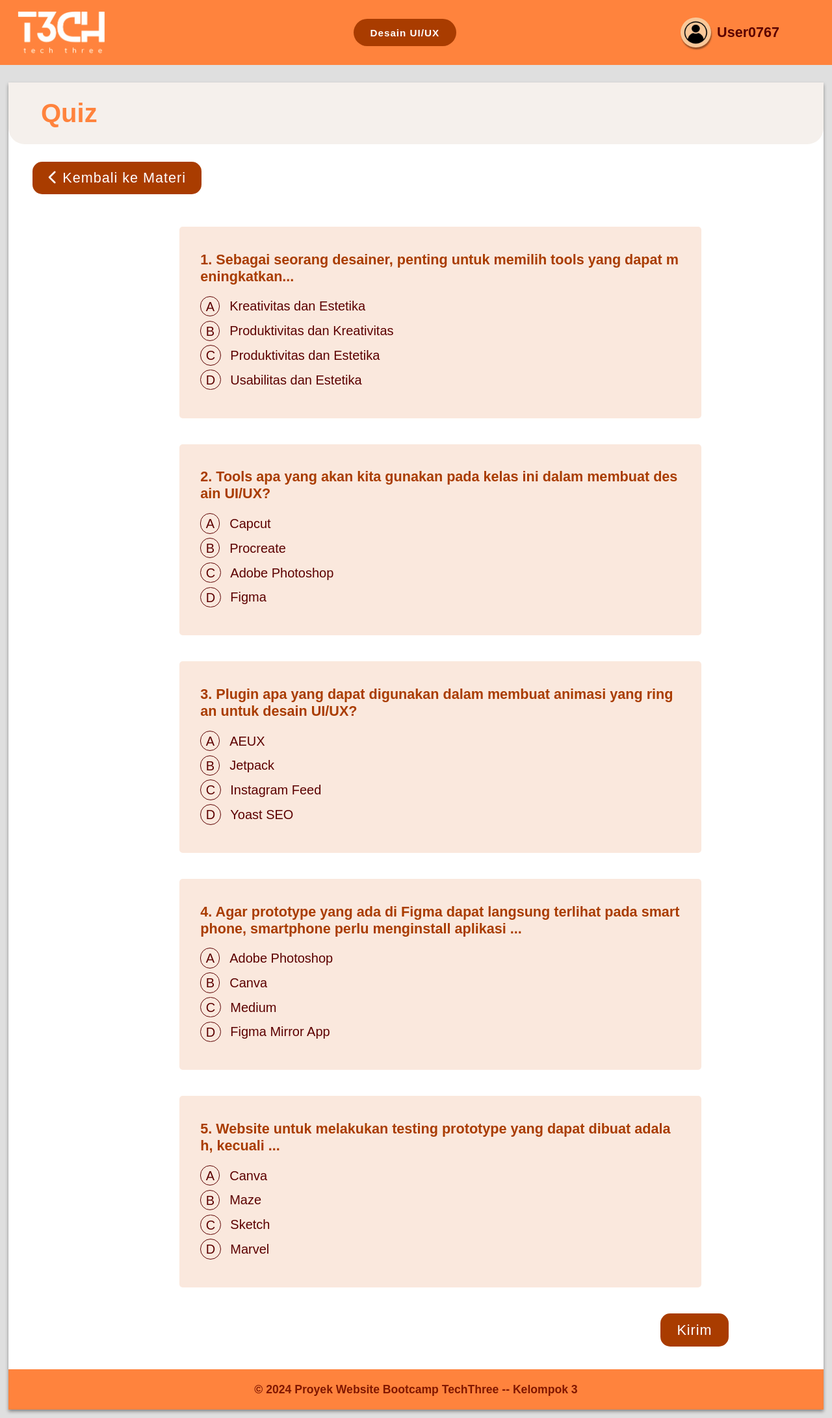
After one commit to choiZalfaa98/bootcamp_tech-three, a PHP site: page /quizUI.html in a window 1280 px wide. The commit adds this page. Shown: the whole page at 65% size. Run offline with PHP 8.4, Linux system fonts and the light colour scheme.

Commit message:
Add files via upload

```diff
--- /dev/null
+++ b/quizUI.html
@@ -0,0 +1,215 @@
+<!--HALAMAN WEB TECHTREE: QUIZ-->
+<!DOCTYPE html>
+<html lang="id">
+  <head>
+    <meta charset="UTF-8"> <!--Character encoding-->
+    <!--Responsive design viewport-->
+    <meta name="viewport" content="width=device-width, initial-scale=1.0">
+    <meta name="author" content="Kelompok3_B"> <!-- Author of the webpage -->
+    <link rel="stylesheet" href="quiz_admin.css">
+    <!-- Include FontAwesome from CDN -->
+    <link rel="stylesheet" href="https://cdnjs.cloudflare.com/ajax/libs/font-awesome/6.0.0-beta3/css/all.min.css">
+    <title>Quiz Materi | Admin</title>
+  </head>
+
+  <body>
+    <header>
+      <!--LOGO-->
+      <a id="logo_link" href="dashboard_admin.html">
+          <img src="Logo.png" id="logo">
+      </a>
+      <!--MATERI YANG SEDANG DIPELAJARI-->
+      <h3>Desain UI/UX</h3>
+      <!--Sees User Name-->
+      <section class="profileAdjust">
+        <img src="user.png">
+        <p>User0767</p>
+      </section>
+    </header>
+
+    <!--Bagian utama halaman-->
+    <main>
+      <h1 class="titleH1">Quiz</h1>
+      <!--section class="editable_nama_materi">
+        <h2>#2 Tools UI/UX</h2>
+        <i class="fa-solid fa-pen-to-square" onclick="editMateriJudul()"></i>
+      </section-->
+      <!--button back to materi-->
+      <section class="kembaliKeMateri">
+        <button onclick="redirectToPage('materi.html')">
+          <i class="fa-solid fa-chevron-left"></i>
+          <span>Kembali ke Materi</span>
+        </button>
+      </section>
+
+      <div class="class-form-wrap" id="quizContainer">
+        <div class="editable_soal_quiz">
+          <!--pertanyaan-->
+          <form class="class-form" action="GET">
+            <!--pertanyaannya-->
+            <h3>1. Sebagai seorang desainer, penting untuk memilih tools yang dapat meningkatkan...</h3>
+
+            <!--PILIHAN JAWABAN-->
+            <div class="quizAnswers">
+              <!--A-->
+              <label>
+                <input type="radio" name="answer" value="A">
+                <span class="opsi">A</span><span class="kalimatJawaban">Kreativitas dan Estetika</span>
+              </label>
+              <!--B-->
+              <label>
+                <input type="radio" name="answer" value="B">
+                <span class="opsi">B</span><span class="kalimatJawaban">Produktivitas dan Kreativitas</span>
+              </label>
+              <!--C-->
+              <label>
+                <input type="radio" name="answer" value="C">
+                <span class="opsi">C</span><span class="kalimatJawaban">Produktivitas dan Estetika</span>
+              </label>
+              <!--D-->
+              <label>
+                <input type="radio" name="answer" value="D">
+                <span class="opsi">D</span><span class="kalimatJawaban">Usabilitas dan Estetika</span>
+              </label>
+            </div>
+          </form>
+        </div>
+
+        <div class="editable_soal_quiz">
+          <!--pertanyaan-->
+          <form class="class-form" action="GET">
+            <!--pertanyaannya-->
+            <h3>2. Tools apa yang akan kita gunakan pada kelas ini dalam membuat desain UI/UX?</h3>
+
+            <!--PILIHAN JAWABAN-->
+            <div class="quizAnswers">
+              <!--A-->
+              <label>
+                <input type="radio" name="answer" value="A">
+                <span class="opsi">A</span><span class="kalimatJawaban">Capcut</span>
+              </label>
+              <!--B-->
+              <label>
+                <input type="radio" name="answer" value="B">
+                <span class="opsi">B</span><span class="kalimatJawaban">Procreate</span>
+              </label>
+              <!--C-->
+              <label>
+                <input type="radio" name="answer" value="C">
+                <span class="opsi">C</span><span class="kalimatJawaban">Adobe Photoshop</span>
+              </label>
+              <!--D-->
+              <label>
+                <input type="radio" name="answer" value="D">
+                <span class="opsi">D</span><span class="kalimatJawaban">Figma</span>
+              </label>
+            </div>
+          </form>
+        </div>
+
+        <div class="editable_soal_quiz">
+          <!--pertanyaan-->
+          <form class="class-form" action="GET">
+            <!--pertanyaannya-->
+            <h3>3. Plugin apa yang dapat digunakan dalam membuat animasi yang ringan untuk desain UI/UX?</h3>
+
+            <!--PILIHAN JAWABAN-->
+            <div class="quizAnswers">
+              <!--A-->
+              <label>
+                <input type="radio" name="answer" value="A">
+                <span class="opsi">A</span><span class="kalimatJawaban">AEUX</span>
+              </label>
+              <!--B-->
+              <label>
+                <input type="radio" name="answer" value="B">
+                <span class="opsi">B</span><span class="kalimatJawaban">Jetpack</span>
+              </label>
+              <!--C-->
+              <label>
+                <input type="radio" name="answer" value="C">
+                <span class="opsi">C</span><span class="kalimatJawaban">Instagram Feed</span>
+              </label>
+              <!--D-->
+              <label>
+                <input type="radio" name="answer" value="D">
+                <span class="opsi">D</span><span class="kalimatJawaban">Yoast SEO</span>
+              </label>
+            </div>
+          </form>
+        </div>
+
+        <div class="editable_soal_quiz">
+          <!--pertanyaan-->
+          <form class="class-form" action="GET">
+            <!--pertanyaannya-->
+            <h3>4. Agar prototype yang ada di Figma dapat langsung terlihat pada smartphone, smartphone perlu menginstall aplikasi ...</h3>
+            <!--PILIHAN JAWABAN-->
+            <div class="quizAnswers">
+              <!--A-->
+              <label>
+                <input type="radio" name="answer" value="A">
+                <span class="opsi">A</span><span class="kalimatJawaban">Adobe Photoshop</span>
+              </label>
+              <!--B-->
+              <label>
+                <input type="radio" name="answer" value="B">
+                <span class="opsi">B</span><span class="kalimatJawaban">Canva</span>
+              </label>
+              <!--C-->
+              <label>
+                <input type="radio" name="answer" value="C">
+                <span class="opsi">C</span><span class="kalimatJawaban">Medium</span>
+              </label>
+              <!--D-->
+              <label>
+                <input type="radio" name="answer" value="D">
+                <span class="opsi">D</span><span class="kalimatJawaban">Figma Mirror App</span>
+              </label>
+            </div>
+          </form>
+        </div>
+
+        <div class="editable_soal_quiz">
+          <!--pertanyaan-->
+          <form class="class-form" action="GET">
+            <!--pertanyaannya-->
+            <h3>5. Website untuk melakukan testing prototype yang dapat dibuat adalah, kecuali ...</h3>
+
+            <!--PILIHAN JAWABAN-->
+            <div class="quizAnswers">
+              <!--A-->
+              <label>
+                <input type="radio" name="answer" value="A">
+                <span class="opsi">A</span><span class="kalimatJawaban">Canva</span>
+              </label>
+              <!--B-->
+              <label>
+                <input type="radio" name="answer" value="B">
+                <span class="opsi">B</span><span class="kalimatJawaban">Maze</span>
+              </label>
+              <!--C-->
+              <label>
+                <input type="radio" name="answer" value="C">
+                <span class="opsi">C</span><span class="kalimatJawaban">Sketch</span>
+              </label>
+              <!--D-->
+              <label>
+                <input type="radio" name="answer" value="D">
+                <span class="opsi">D</span><span class="kalimatJawaban">Marvel</span>
+              </label>
+            </div>
+          </form>
+        </div>
+      </div>
+
+      <!--WARNING SUBMIT-->
+      <button class="kirim">Kirim</button>
+
+      <!--Footer-->
+      <section id="colorBG">
+        <p style="text-align: center;">&copy; 2024 Proyek Website Bootcamp TechThree -- Kelompok 3</p>
+      </section>
+    </main>
+  </body>
+</html>
--- a/quiz_admin.css
+++ b/quiz_admin.css
@@ -251,8 +251,24 @@ button:hover {
   margin: 3% 0 3% 60.5%;
 }
 
-
 .tambah_soal:hover {
   background-color: #e4661d;
 }
 /*=======================================*/
+
+.kirim {
+  display: flex;
+  bottom: 20px;
+  right: 20px;
+  cursor: pointer;
+  margin-inline-start: 80%;
+}
+
+#colorBG {
+  margin-top: 35px;
+  background-color: #FF833D;
+  color: #811700;
+  font-size: 110%;
+  padding-block: 3px;
+  font-weight: bold;
+}
```
Also changed, not shown: detailKelas.html (+5 -5 lines), ui1.html (added, +55 -0 lines), ui2.html (added, +55 -0 lines), ui3.html (added, +55 -0 lines), ui4.html (added, +55 -0 lines), ui5.html (added, +55 -0 lines).
